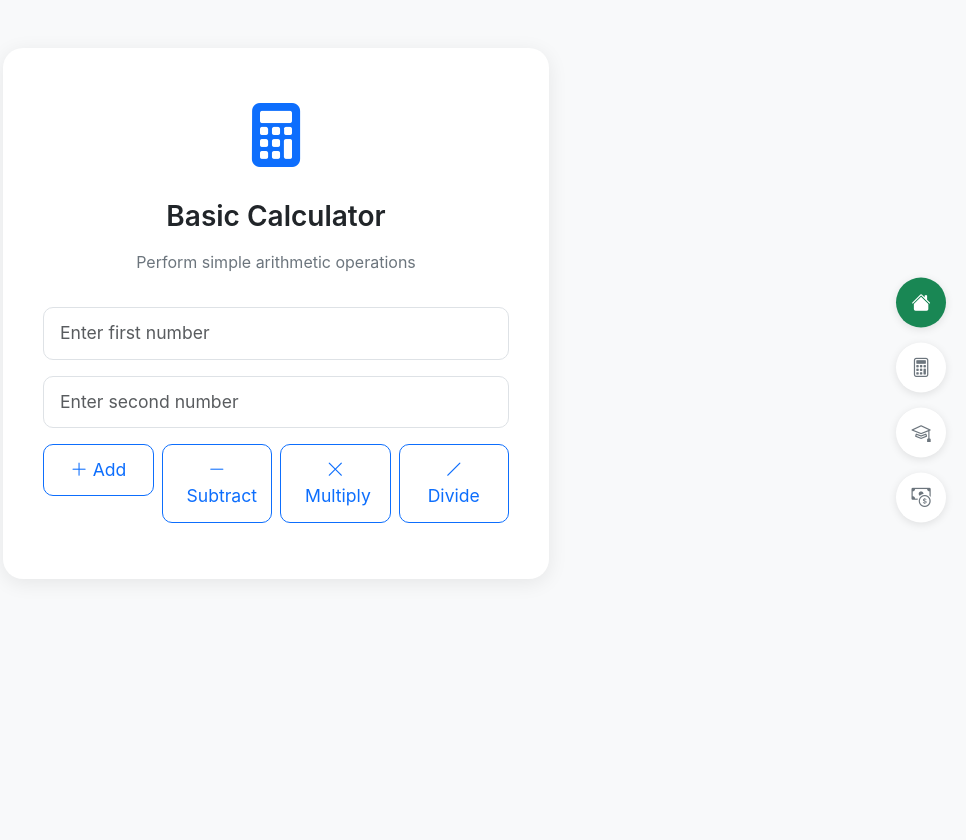
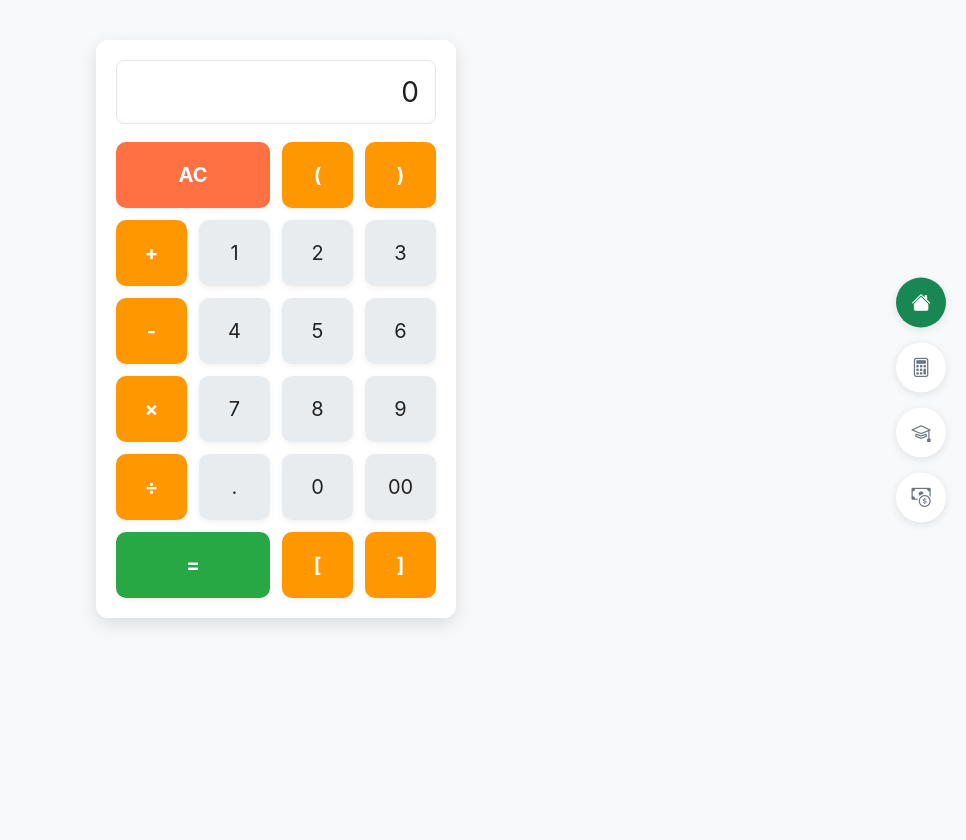
Before and after one commit to satan004/Loan-calculator, a Flask app: page /basic-calculator in a window 1280 px wide. Shown: the whole page, without its empty margins (314-1280 px from the left). Before the commit the page ends 524 px from the top, so only its background shows below. Run offline with Flask 3, Linux system fonts and the light colour scheme.

Commit message:
ficx code

```diff
--- a/flask_app/app/static/css/style.css
+++ b/flask_app/app/static/css/style.css
@@ -254,3 +254,81 @@ a {
     transform: translateY(0);
   }
 }
+
+/* Basic calculator card + button grid styles (match provided image) */
+.calculator {
+  width: 360px;
+  margin: 40px auto;
+  background: #ffffff;
+  border-radius: 12px;
+  padding: 20px;
+  box-shadow: 0 6px 18px rgba(0,0,0,0.12);
+}
+
+.calculator-display {
+  width: 100%;
+  height: 64px;
+  border-radius: 8px;
+  border: 1px solid #e6e6e6;
+  padding: 10px 16px;
+  font-size: 1.75rem;
+  text-align: right;
+  background: #ffffff;
+  color: #222;
+  box-shadow: inset 0 -2px 6px rgba(0,0,0,0.02);
+  margin-bottom: 18px;
+}
+
+.calculator-buttons {
+  display: grid;
+  grid-template-columns: repeat(4, 1fr);
+  gap: 12px;
+}
+
+.calculator-button {
+  background: #e9ecef; /* light grey for numbers */
+  border: none;
+  border-radius: 10px;
+  padding: 18px 10px;
+  font-size: 1.25rem;
+  color: #222;
+  cursor: pointer;
+  transition: transform 0.08s ease, box-shadow 0.12s ease;
+  box-shadow: 0 2px 6px rgba(0,0,0,0.06);
+}
+
+.calculator-button:active {
+  transform: translateY(1px);
+}
+
+.calculator-button.operator {
+  background: #ff9800; /* orange operators */
+  color: #fff;
+  font-weight: 700;
+}
+
+.calculator-button.clear {
+  background: #ff7043; /* red/orange for AC */
+  color: #fff;
+  font-weight: 700;
+  grid-column: span 2;
+}
+
+.calculator-button.equals {
+  background: #28a745; /* green equals */
+  color: #fff;
+  font-weight: 700;
+  grid-column: span 2;
+}
+
+/* Make sure special buttons stand out on hover */
+.calculator-button:hover {
+  filter: brightness(0.98);
+  box-shadow: 0 6px 14px rgba(0,0,0,0.08);
+}
+
+@media (max-width: 420px) {
+  .calculator { width: calc(100% - 32px); padding: 16px; }
+  .calculator-display { height: 56px; font-size: 1.5rem; }
+  .calculator-button { padding: 14px 8px; font-size: 1.05rem; }
+}
--- a/flask_app/app/templates/basic_calculator.html
+++ b/flask_app/app/templates/basic_calculator.html
@@ -1,104 +1,48 @@
 {% extends "base.html" %}
 
-{% block title %}Basic Calculator - Math Tools{% endblock %}
+{% block title %}Calculator{% endblock %}
+
+{% block head %}
+<link href="https://fonts.googleapis.com/css2?family=Orbitron:wght@400;700&display=swap" rel="stylesheet">
+{% endblock %}
 
 {% block content %}
-<div class="container py-5">
-    <div class="row justify-content-center">
-        <div class="col-lg-6">
-            <div class="calculator-card">
-                <div class="text-center mb-4">
-                    <div class="calculator-icon text-primary mb-3">
-                        <i class="bi bi-calculator-fill"></i>
-                    </div>
-                    <h2 class="calculator-title">Basic Calculator</h2>
-                    <p class="calculator-description">Perform simple arithmetic operations</p>
-                </div>
+<div class="calculator" role="application" aria-label="Neon Calculator">
+    <input type="text" id="display" class="calculator-display" readonly value="0" aria-live="polite">
 
-                <div class="calculator-body">
-                    <div class="mb-3">
-                        <input type="number" class="form-control form-control-lg" id="num1" placeholder="Enter first number" step="any">
-                    </div>
-                    <div class="mb-3">
-                        <input type="number" class="form-control form-control-lg" id="num2" placeholder="Enter second number" step="any">
-                    </div>
-                    <div class="row g-2 mb-3">
-                        <div class="col-6 col-md-3">
-                            <button class="btn btn-outline-primary w-100 btn-lg" onclick="calculate('add')">
-                                <i class="bi bi-plus-lg"></i> Add
-                            </button>
-                        </div>
-                        <div class="col-6 col-md-3">
-                            <button class="btn btn-outline-primary w-100 btn-lg" onclick="calculate('subtract')">
-                                <i class="bi bi-dash-lg"></i> Subtract
-                            </button>
-                        </div>
-                        <div class="col-6 col-md-3">
-                            <button class="btn btn-outline-primary w-100 btn-lg" onclick="calculate('multiply')">
-                                <i class="bi bi-x-lg"></i> Multiply
-                            </button>
-                        </div>
-                        <div class="col-6 col-md-3">
-                            <button class="btn btn-outline-primary w-100 btn-lg" onclick="calculate('divide')">
-                                <i class="bi bi-slash-lg"></i> Divide
-                            </button>
-                        </div>
-                    </div>
-                    <div class="alert alert-info" id="result" style="display: none;">
-                        <strong>Result:</strong> <span id="resultValue"></span>
-                    </div>
-                    <div class="alert alert-danger" id="error" style="display: none;"></div>
-                </div>
-            </div>
-        </div>
+    <div class="calculator-buttons">
+        <button class="calculator-button clear" onclick="clearDisplay()">AC</button>
+        <button class="calculator-button operator" onclick="appendToDisplay('(')">(</button>
+        <button class="calculator-button operator" onclick="appendToDisplay(')')">)</button>
+        <button class="calculator-button operator" onclick="appendToDisplay('+')">+</button>
+
+        <button class="calculator-button" onclick="appendToDisplay('1')">1</button>
+        <button class="calculator-button" onclick="appendToDisplay('2')">2</button>
+        <button class="calculator-button" onclick="appendToDisplay('3')">3</button>
+        <button class="calculator-button operator" onclick="appendToDisplay('-')">-</button>
+
+        <button class="calculator-button" onclick="appendToDisplay('4')">4</button>
+        <button class="calculator-button" onclick="appendToDisplay('5')">5</button>
+        <button class="calculator-button" onclick="appendToDisplay('6')">6</button>
+        <button class="calculator-button operator" onclick="appendToDisplay('*')">×</button>
+
+        <button class="calculator-button" onclick="appendToDisplay('7')">7</button>
+        <button class="calculator-button" onclick="appendToDisplay('8')">8</button>
+        <button class="calculator-button" onclick="appendToDisplay('9')">9</button>
+        <button class="calculator-button operator" onclick="appendToDisplay('/')">÷</button>
+        <button class="calculator-button" onclick="appendToDisplay('.')">.</button>
+
+        <button class="calculator-button" onclick="appendToDisplay('0')">0</button>
+        <button class="calculator-button" onclick="appendToDisplay('00')">00</button>
+        <button class="calculator-button equals" onclick="calculate()">=</button>
+        <button class="calculator-button operator" onclick="appendToDisplay('[')">[</button>
+        <button class="calculator-button operator" onclick="appendToDisplay(']')">]</button>
     </div>
 </div>
 {% endblock %}
 
 {% block scripts %}
-<script>
-async function calculate(operation) {
-    const num1 = document.getElementById('num1').value;
-    const num2 = document.getElementById('num2').value;
-    const resultDiv = document.getElementById('result');
-    const errorDiv = document.getElementById('error');
-    const resultValue = document.getElementById('resultValue');
+<link rel="stylesheet" href="../static/css/style.css">
+<script src="../static/js/script.js"></script>
 
-    errorDiv.style.display = 'none';
-    resultDiv.style.display = 'none';
-
-    if (!num1 || !num2) {
-        errorDiv.textContent = 'Please enter both numbers';
-        errorDiv.style.display = 'block';
-        return;
-    }
-
-    try {
-        const response = await fetch('/api/calculate/basic', {
-            method: 'POST',
-            headers: {
-                'Content-Type': 'application/json',
-            },
-            body: JSON.stringify({
-                num1: parseFloat(num1),
-                num2: parseFloat(num2),
-                operation: operation
-            })
-        });
-
-        const data = await response.json();
-
-        if (response.ok) {
-            resultValue.textContent = data.result;
-            resultDiv.style.display = 'block';
-        } else {
-            errorDiv.textContent = data.error;
-            errorDiv.style.display = 'block';
-        }
-    } catch (error) {
-        errorDiv.textContent = 'An error occurred. Please try again.';
-        errorDiv.style.display = 'block';
-    }
-}
-</script>
 {% endblock %}
```
